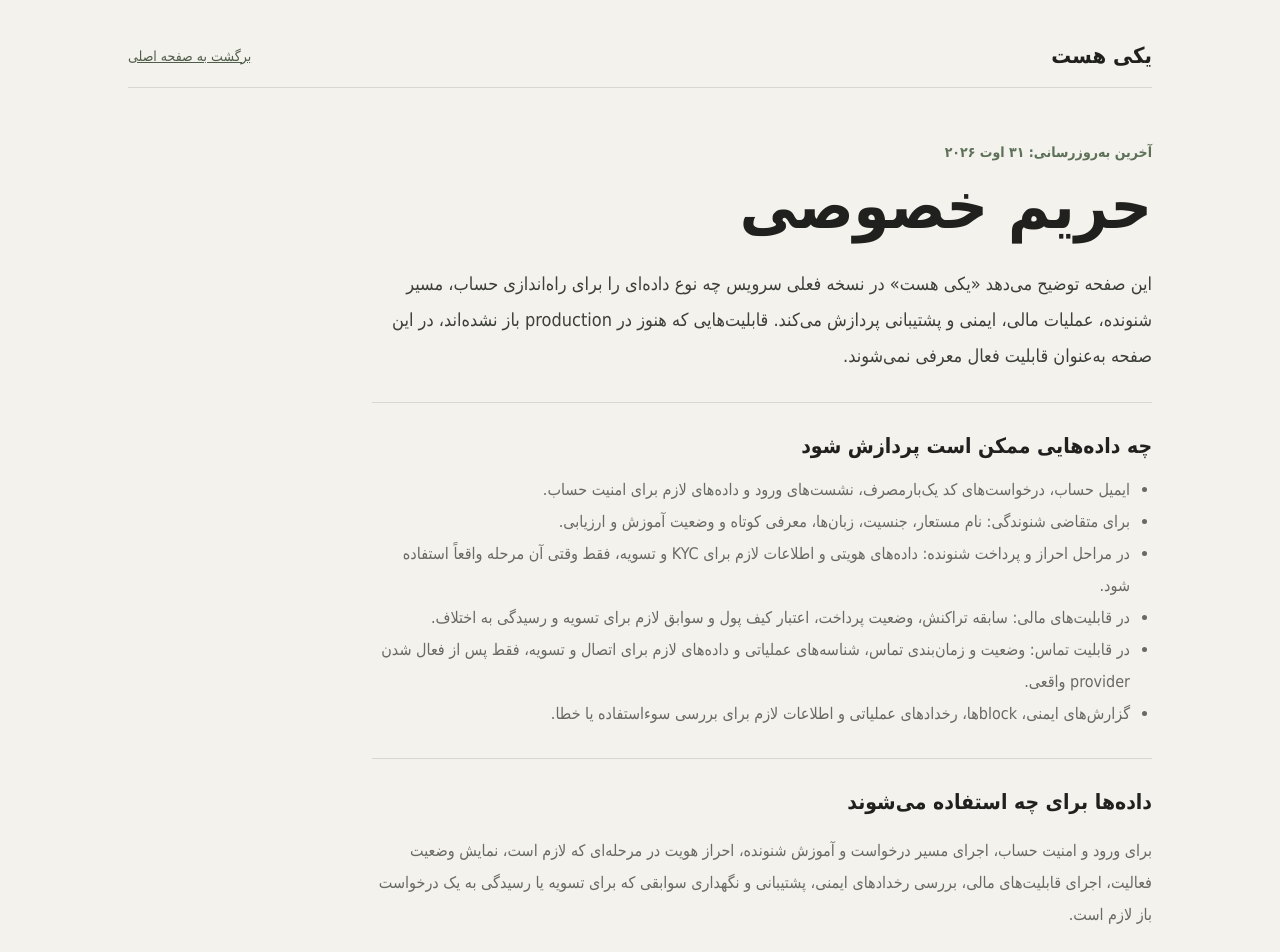
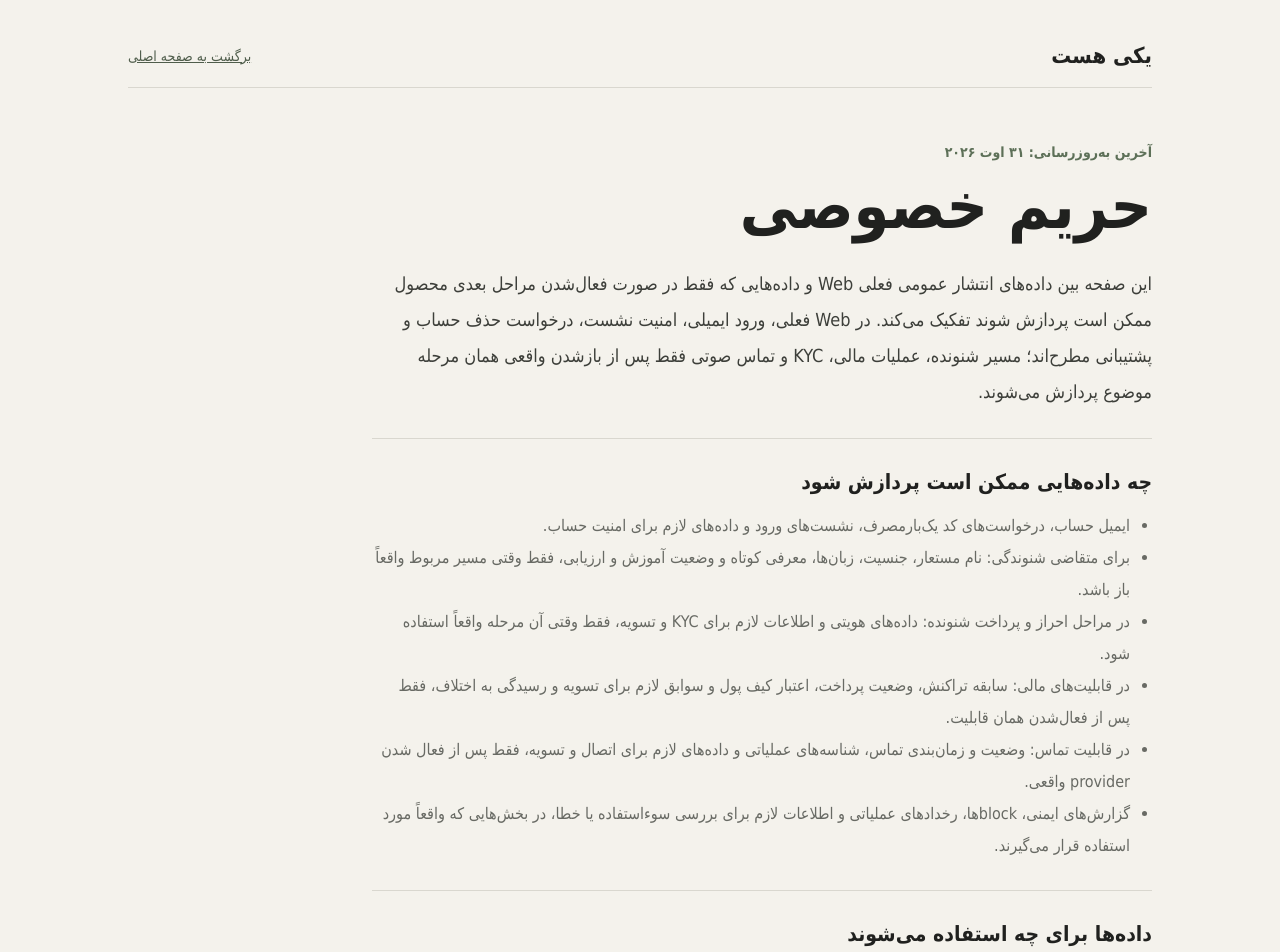
Before and after one commit to morfisam25-tech/YEKI-HAST, a Next.js app in the folder apps/web/: page /privacy in a window 1280 px wide. Shown: the top 952 px of the page. Built offline with nearby package versions, Linux system fonts and the light colour scheme.

Commit message:
Clarify active versus future privacy scope

```diff
--- a/apps/web/app/privacy/page.tsx
+++ b/apps/web/app/privacy/page.tsx
@@ -17,29 +17,29 @@ export default function PrivacyPage() {
         <p className="kicker">آخرین به‌روزرسانی: ۳۱ اوت ۲۰۲۶</p>
         <h1 id="privacy-title">حریم خصوصی</h1>
         <p className="legal-lead">
-          این صفحه توضیح می‌دهد «یکی هست» در نسخه فعلی سرویس چه نوع داده‌ای را برای راه‌اندازی حساب،
-          مسیر شنونده، عملیات مالی، ایمنی و پشتیبانی پردازش می‌کند. قابلیت‌هایی که هنوز در production
-          باز نشده‌اند، در این صفحه به‌عنوان قابلیت فعال معرفی نمی‌شوند.
+          این صفحه بین داده‌های انتشار عمومی فعلی Web و داده‌هایی که فقط در صورت فعال‌شدن مراحل بعدی محصول
+          ممکن است پردازش شوند تفکیک می‌کند. در Web فعلی، ورود ایمیلی، امنیت نشست، درخواست حذف حساب و پشتیبانی
+          مطرح‌اند؛ مسیر شنونده، عملیات مالی، KYC و تماس صوتی فقط پس از بازشدن واقعی همان مرحله موضوع پردازش می‌شوند.
         </p>
 
         <section className="legal-section">
           <h2>چه داده‌هایی ممکن است پردازش شود</h2>
           <ul>
             <li>ایمیل حساب، درخواست‌های کد یک‌بارمصرف، نشست‌های ورود و داده‌های لازم برای امنیت حساب.</li>
-            <li>برای متقاضی شنوندگی: نام مستعار، جنسیت، زبان‌ها، معرفی کوتاه و وضعیت آموزش و ارزیابی.</li>
+            <li>برای متقاضی شنوندگی: نام مستعار، جنسیت، زبان‌ها، معرفی کوتاه و وضعیت آموزش و ارزیابی، فقط وقتی مسیر مربوط واقعاً باز باشد.</li>
             <li>در مراحل احراز و پرداخت شنونده: داده‌های هویتی و اطلاعات لازم برای KYC و تسویه، فقط وقتی آن مرحله واقعاً استفاده شود.</li>
-            <li>در قابلیت‌های مالی: سابقه تراکنش، وضعیت پرداخت، اعتبار کیف پول و سوابق لازم برای تسویه و رسیدگی به اختلاف.</li>
+            <li>در قابلیت‌های مالی: سابقه تراکنش، وضعیت پرداخت، اعتبار کیف پول و سوابق لازم برای تسویه و رسیدگی به اختلاف، فقط پس از فعال‌شدن همان قابلیت.</li>
             <li>در قابلیت تماس: وضعیت و زمان‌بندی تماس، شناسه‌های عملیاتی و داده‌های لازم برای اتصال و تسویه، فقط پس از فعال شدن provider واقعی.</li>
-            <li>گزارش‌های ایمنی، blockها، رخدادهای عملیاتی و اطلاعات لازم برای بررسی سوءاستفاده یا خطا.</li>
+            <li>گزارش‌های ایمنی، blockها، رخدادهای عملیاتی و اطلاعات لازم برای بررسی سوءاستفاده یا خطا، در بخش‌هایی که واقعاً مورد استفاده قرار می‌گیرند.</li>
           </ul>
         </section>
 
         <section className="legal-section">
           <h2>داده‌ها برای چه استفاده می‌شوند</h2>
           <p>
-            برای ورود و امنیت حساب، اجرای مسیر درخواست و آموزش شنونده، احراز هویت در مرحله‌ای که لازم است،
-            نمایش وضعیت فعالیت، اجرای قابلیت‌های مالی، بررسی رخدادهای ایمنی، پشتیبانی و نگهداری سوابقی که
-            برای تسویه یا رسیدگی به یک درخواست باز لازم است.
+            داده‌های حساب برای ورود، امنیت نشست، رسیدگی به درخواست حذف و پشتیبانی استفاده می‌شوند. اگر مسیر شنونده،
+            احراز، پرداخت، تماس یا قابلیت ایمنی مرتبط بعداً واقعاً فعال شود، داده همان مرحله فقط برای اجرای همان قابلیت،
+            کنترل‌های لازم و نگهداری سوابقی که برای تسویه یا رسیدگی به یک درخواست باز ضروری است استفاده می‌شود.
           </p>
         </section>
 
```
